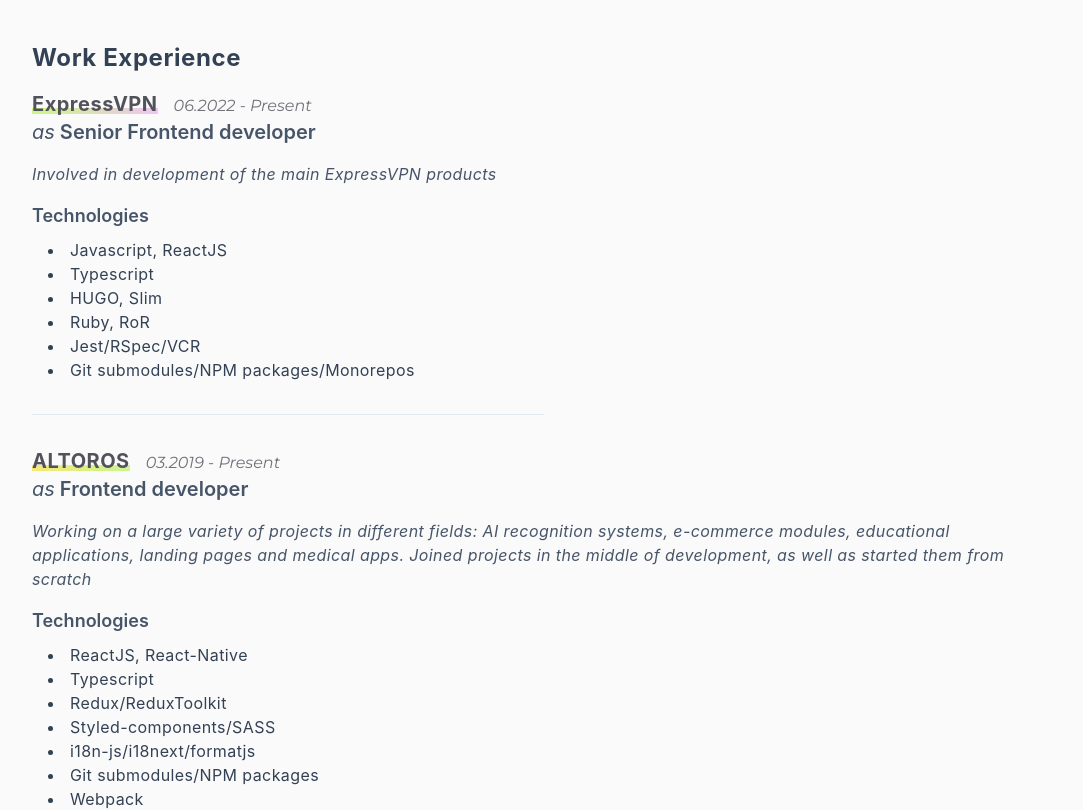
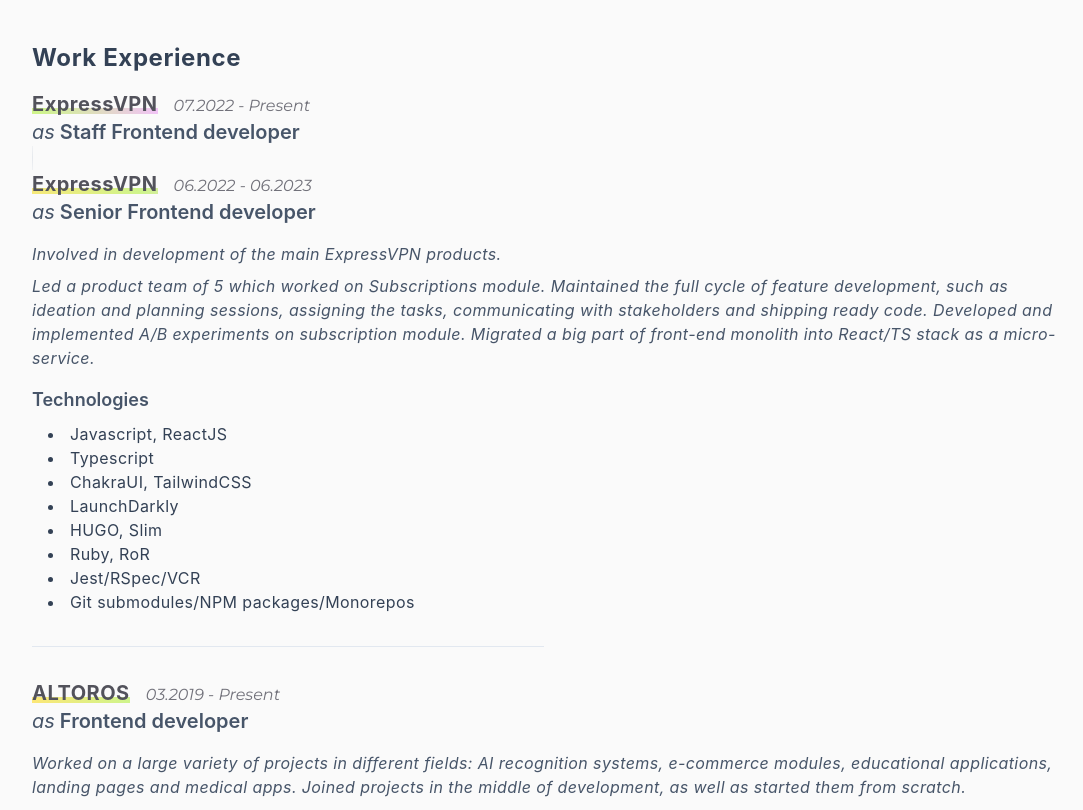
Before and after one commit to dawnhell/wlad.me, a Next.js app: page / in a window 1280 px wide. Shown: the part 500-1310 px from the top of the page, without its empty margins (96-1179 px from the left). Built offline with nearby package versions, Linux system fonts and the light colour scheme; no server answers.

Commit message:
Update CV, exp+

```diff
--- a/components/Experience.tsx
+++ b/components/Experience.tsx
@@ -27,13 +27,62 @@
           ExpressVPN
         </a>
 
-        <span className="text-base font-['Montserrat'] italic text-zinc-500">06.2022 - Present</span>
+        <span className="text-base font-['Montserrat'] italic text-zinc-500">07.2022 - Present</span>
+      </div>
+
+      <h3 className="text-xl text-slate-600 font-['Roboto Slab'] font-semibold mb-0"><span className="font-normal italic">as</span> Staff Frontend developer</h3>
+
+      <div className={`
+        h-[24px]
+        min-h-[1em]
+        w-px
+        self-stretch
+        bg-gradient-to-tr
+        from-transparent
+        via-slate-400
+        to-transparent
+        opacity-20
+        dark:opacity-100
+        m-0
+      `} />
+
+      <div className="flex justify-start items-baseline">
+        <a
+          target="_blank"
+          rel="noreferrer"
+          href="https://www.expressvpn.com/"
+          className={`
+            simple-link
+            mr-4
+            tracking-wide
+            text-xl
+            text-zinc-600
+            font-['Roboto Slab']
+            font-bold
+          `}
+          style={{
+            animationDuration: `${Math.round(Math.random() * 10) + 10}s`,
+            animationDelay: `${Math.round(Math.random() * 10)}s`
+          }}
+        >
+          ExpressVPN
+        </a>
+
+        <span className="text-base font-['Montserrat'] italic text-zinc-500">06.2022 - 06.2023</span>
       </div>
 
       <h3 className="text-xl text-slate-600 font-['Roboto Slab'] font-semibold mb-4"><span className="font-normal italic">as</span> Senior Frontend developer</h3>
 
+      <p className="mb-2 text-base text-slate-600 font-['Roboto Slab'] tracking-wide italic">
+        Involved in development of the main ExpressVPN products.
+      </p>
+
       <p className="mb-4 text-base text-slate-600 font-['Roboto Slab'] tracking-wide italic">
-        Involved in development of the main ExpressVPN products
+        Led a product team of 5 which worked on Subscriptions module.
+        Maintained the full cycle of feature development, such as ideation  and planning
+        sessions, assigning the tasks, communicating with stakeholders and shipping ready code.
+        Developed and implemented A/B experiments on subscription module.
+        Migrated a big part of front-end monolith into React/TS stack as a micro-service.
       </p>
 
       <div>
@@ -42,6 +91,8 @@
         <ul className="list-disc list-inside pl-4">
           <li className="text-base text-slate-700 font-['Roboto Slab'] tracking-wide">Javascript, ReactJS</li>
           <li className="text-base text-slate-700 font-['Roboto Slab'] tracking-wide">Typescript</li>
+          <li className="text-base text-slate-700 font-['Roboto Slab'] tracking-wide">ChakraUI, TailwindCSS</li>
+          <li className="text-base text-slate-700 font-['Roboto Slab'] tracking-wide">LaunchDarkly</li>
           <li className="text-base text-slate-700 font-['Roboto Slab'] tracking-wide">HUGO, Slim</li>
           <li className="text-base text-slate-700 font-['Roboto Slab'] tracking-wide">Ruby, RoR</li>
           <li className="text-base text-slate-700 font-['Roboto Slab'] tracking-wide">Jest/RSpec/VCR</li>
@@ -81,10 +132,17 @@
 
       <h3 className="text-xl text-slate-600 font-['Roboto Slab'] font-semibold mb-4"><span className="font-normal italic">as</span> Frontend developer</h3>
 
+      <p className="mb-2 text-base text-slate-600 font-['Roboto Slab'] tracking-wide italic">
+        Worked on a large variety of projects in different fields: AI recognition systems,
+        e-commerce modules, educational applications, landing pages and medical apps.
+        Joined projects in the middle of development, as well as started them from scratch.
+      </p>
+
       <p className="mb-4 text-base text-slate-600 font-['Roboto Slab'] tracking-wide italic">
-        Working on a large variety of projects in different fields: AI recognition systems,
-        e-commerce modules, educational applications, landing pages and medical apps.
-        Joined projects in the middle of development, as well as started them from scratch
+        One of the last projects was language learning application, developed both on Web and Mobile.
+        Working together with FE and BE implemented a huge number of new features and improvements.
+        Developed from scratch and then maintained Mobile application on RN. Implemented tools for
+        customer’s feedback collection and support.
       </p>
 
       <div>
--- a/components/Header.tsx
+++ b/components/Header.tsx
@@ -39,7 +39,7 @@
       <div className="flex items-center justify-between w-full sm:w-max">
         {/*<a href="/posts" className="simple-link font-bold mr-6 text-slate-600 text-lg tracking-wide">POSTS</a>*/}
 
-        <a target="_blank" rel="noreferrer" href="./Wlad.me_CV.pdf" className="simple-link font-bold mr-6 text-slate-600 text-lg tracking-wide">RESUME</a>
+        <a target="_blank" rel="noreferrer" href="./Wlad.me_CV_extended.pdf" className="simple-link font-bold mr-6 text-slate-600 text-lg tracking-wide">RESUME</a>
 
         <div className="socials flex items-center justify-center">
           <a href="https://github.com/dawnhell" className="mr-2 w-7 h-7 transition duration-300 opacity-70 hover:scale-125 hover:opacity-100">
```
Also changed, not shown: 1 other file (tests, documents, lock files or other folders).
